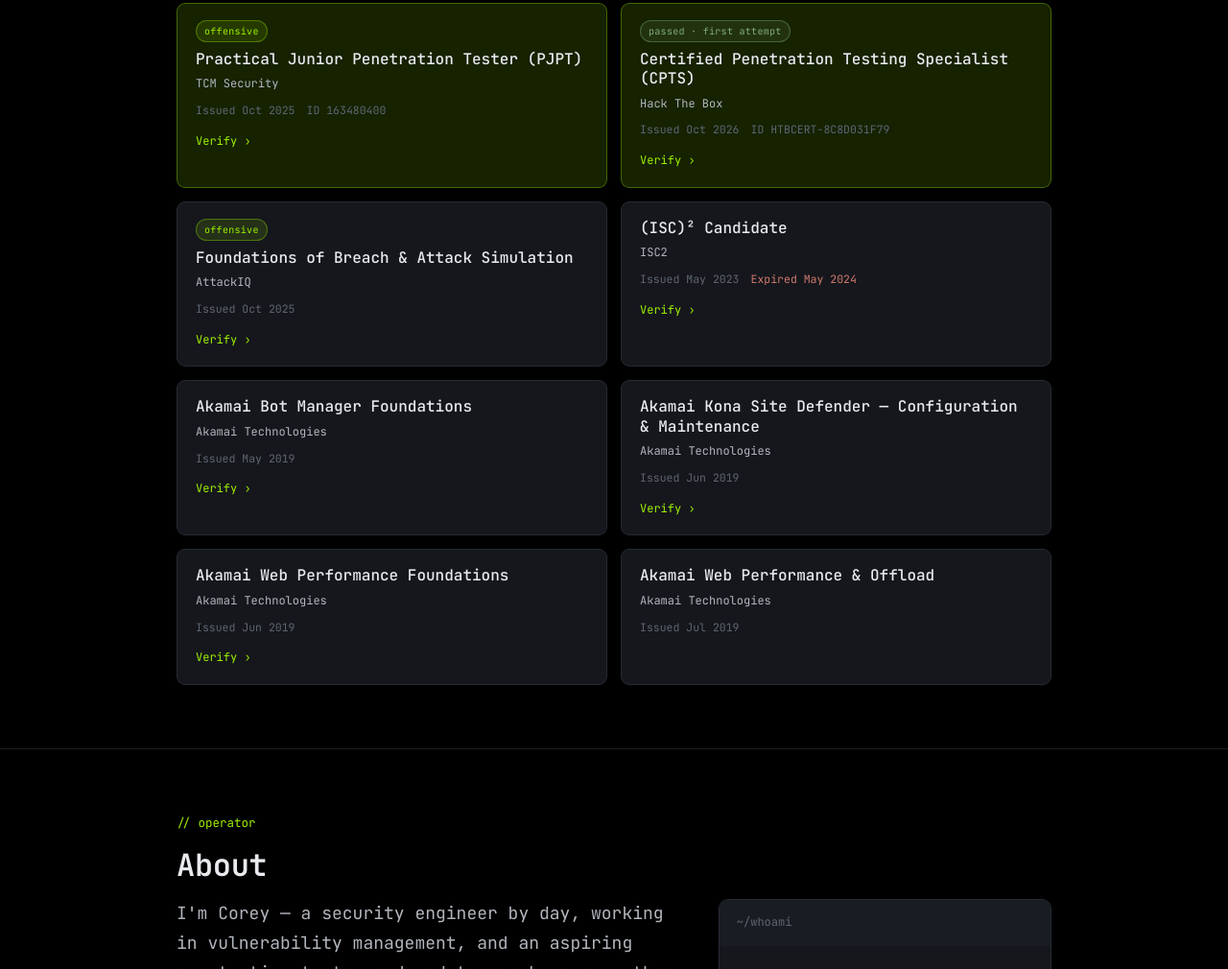
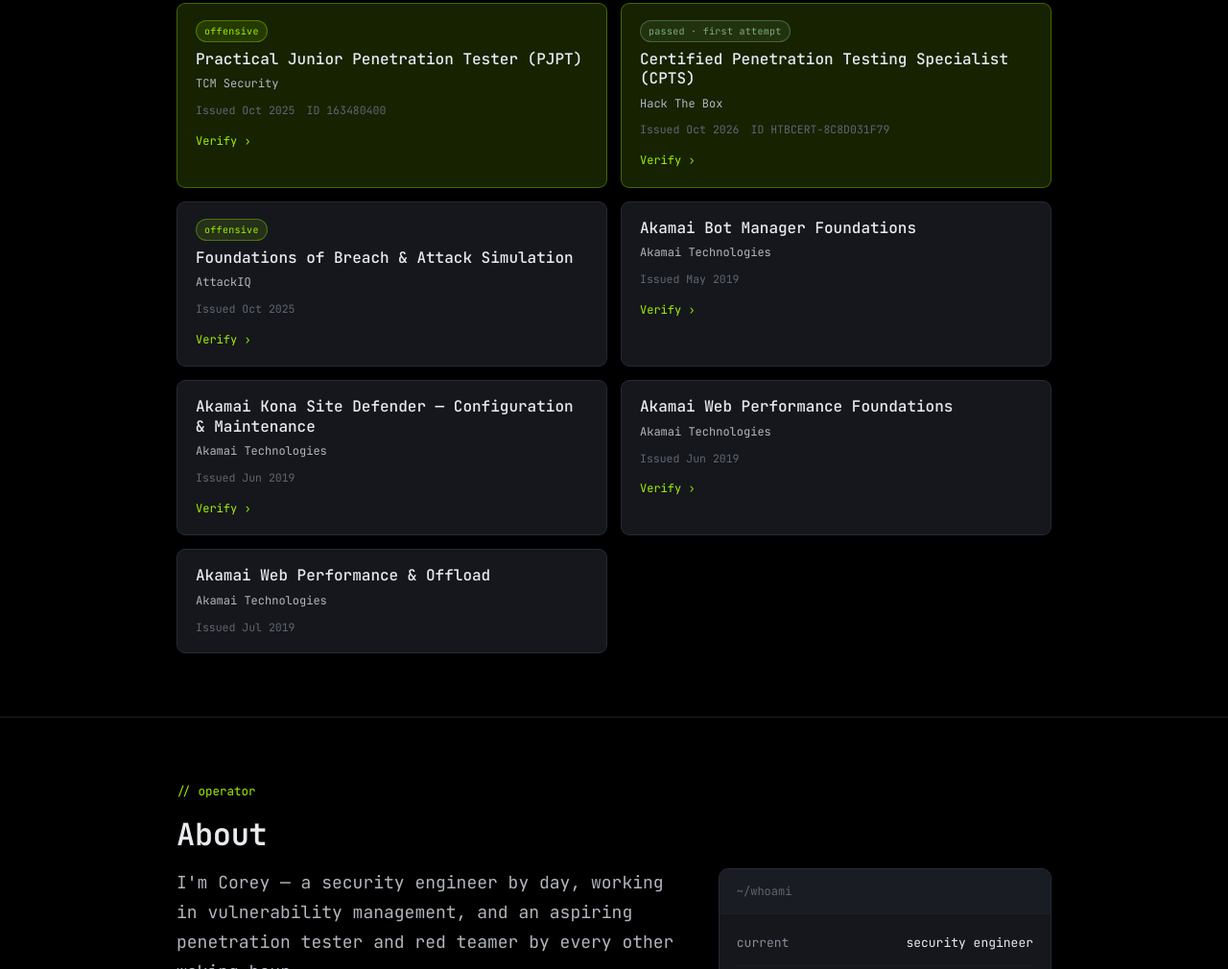
Before and after one commit to Ac3xRaid3r/ac3xraid3r.github.io, a plain HTML site: page index.html in a window 1280 px wide. Shown: the part 4422-5432 px from the top of the page at 96% size. Drawn offline with Linux system fonts and the light colour scheme.

Commit message:
Certs: remove expired (ISC)² Candidate card
Co-Authored-By: Claude Opus 4.8 <noreply@anthropic.com>
Claude-Session: https://claude.ai/code/session_0144WN5R22kgzxsHMkGNYvrd

```diff
--- a/index.html
+++ b/index.html
@@ -572,12 +572,6 @@
             <a class="cverify" href="https://www.credly.com/badges/93ab5f10-c7cd-45a7-b33d-c081b120d5f6/linked_in_profile" target="_blank" rel="noopener">Verify &rsaquo;</a>
           </div>
 
-          <div class="cert-card">
-            <div class="cname">(ISC)² Candidate</div>
-            <div class="cissuer">ISC2</div>
-            <div class="cmeta"><span>Issued May 2023</span><span class="cexp">Expired May 2024</span></div>
-            <a class="cverify" href="https://www.credly.com/badges/10357712-41a6-4650-bccf-c70c5bbbe151/linked_in_profile" target="_blank" rel="noopener">Verify &rsaquo;</a>
-          </div>
 
           <div class="cert-card">
             <div class="cname">Akamai Bot Manager Foundations</div>
```
